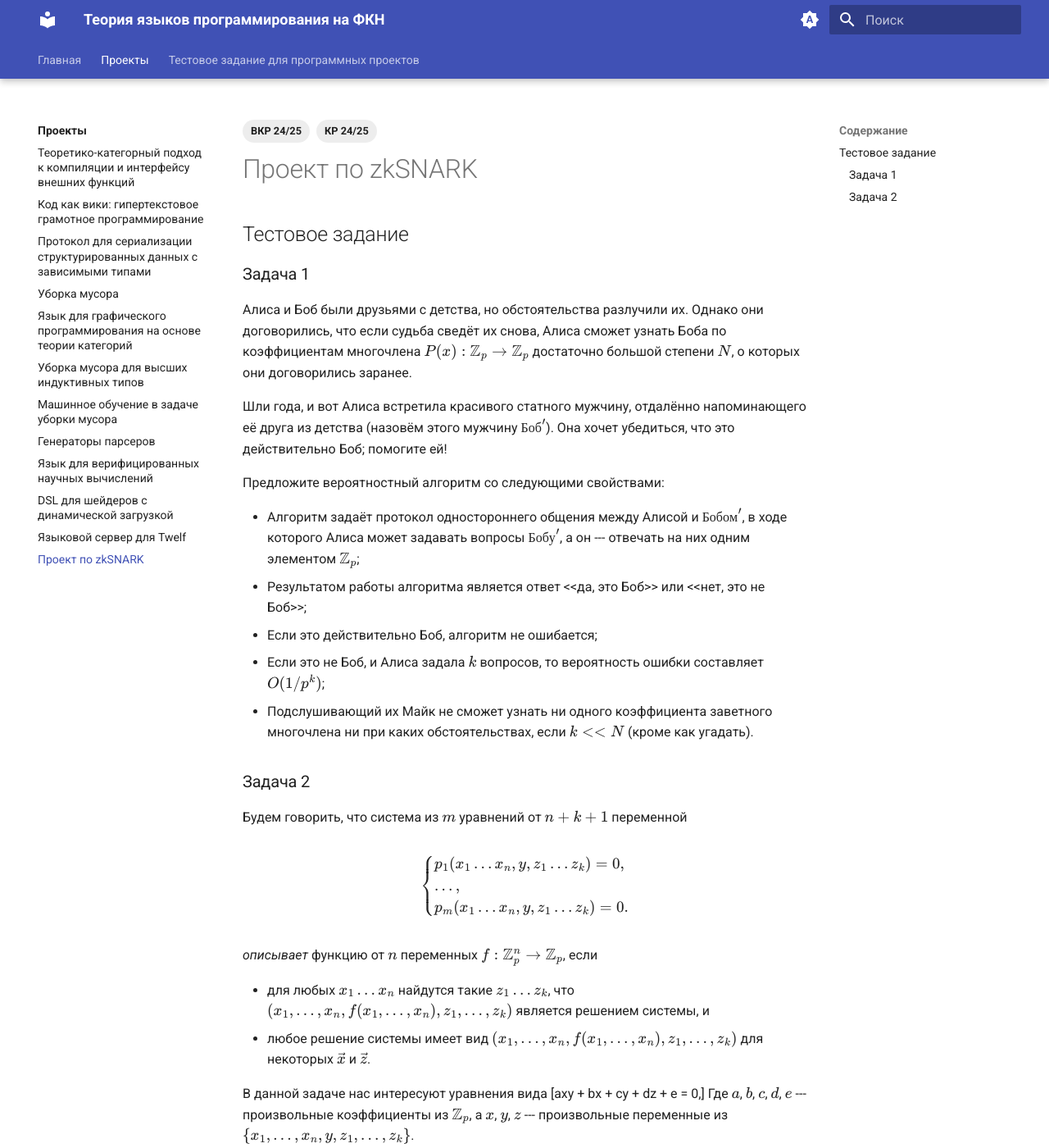
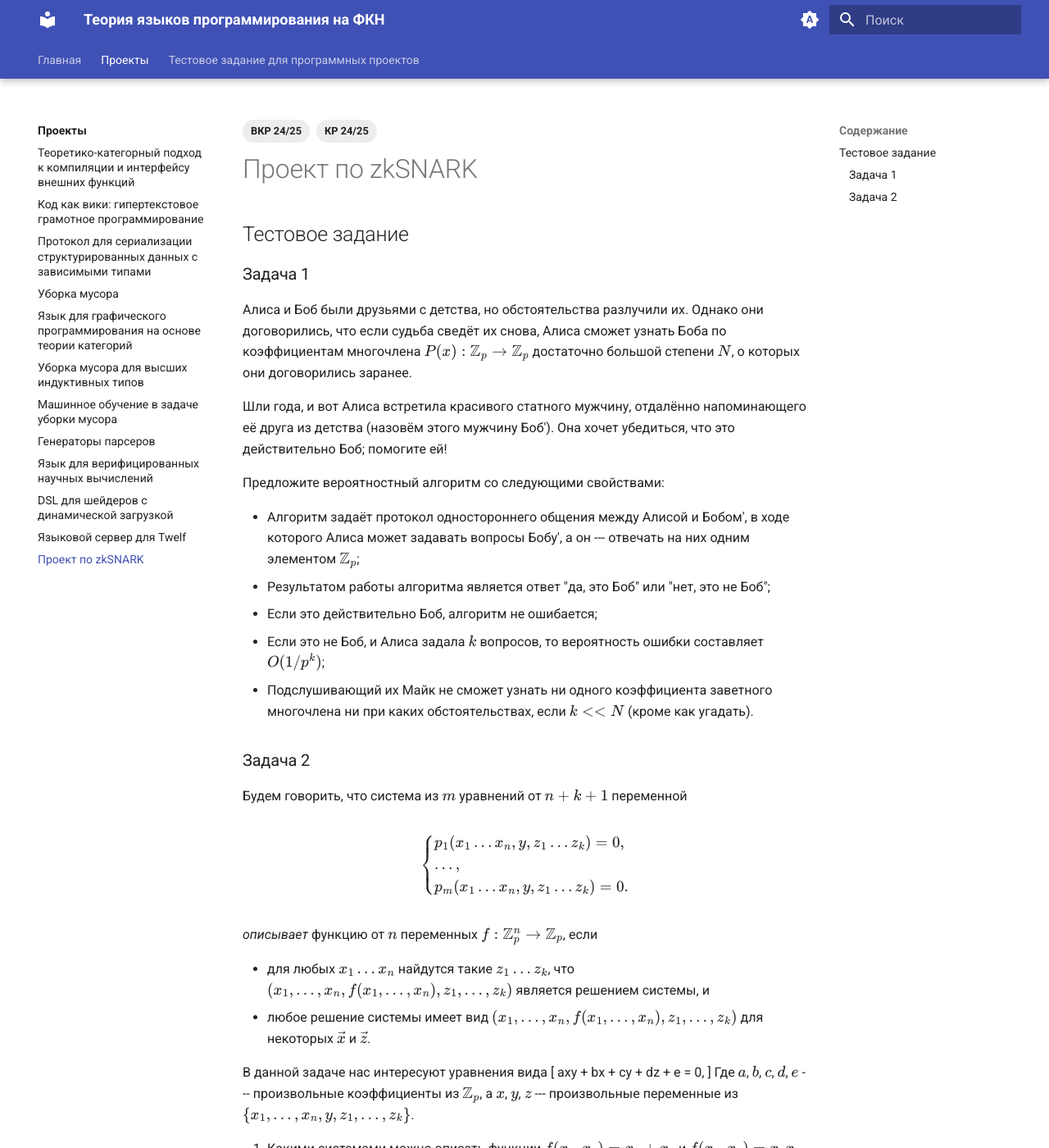
Before and after one commit to Church-of-Church-HSE/Church-of-Church-HSE.github.io, an MkDocs documentation site: the page built from docs/projects/zksnark.md, in a window 1280 px wide and 1400 px high. Shown: the whole window at 82% size. Built offline with MkDocs 1.6.1 and Material for MkDocs 9.7.7, drawn with Linux system fonts in a browser that asks for light colours; plug-ins that fetch from the network failed and are left out; some of the changed text lies outside the part shown.

Commit message:
fix markup

```diff
--- a/docs/projects/zksnark.md
+++ b/docs/projects/zksnark.md
@@ -16,16 +16,16 @@
 большой степени $N$, о которых они договорились заранее.
 
 Шли года, и вот Алиса встретила красивого статного мужчину, отдалённо
-напоминающего её друга из детства (назовём этого мужчину $\textrm{Боб}'$). Она
-хочет убедиться, что это действительно Боб; помогите ей!
+напоминающего её друга из детства (назовём этого мужчину Боб'). Она хочет
+убедиться, что это действительно Боб; помогите ей!
 
 Предложите вероятностный алгоритм со следующими свойствами:
 
-* Алгоритм задаёт протокол одностороннего общения между Алисой и
-  $\textrm{Бобом}'$, в ходе которого Алиса может задавать вопросы
-  $\textrm{Бобу}'$, а он --- отвечать на них одним элементом $\mathbb{Z}_p$;
-* Результатом работы алгоритма является ответ <<да, это Боб>> или
-  <<нет, это не Боб>>;
+* Алгоритм задаёт протокол одностороннего общения между Алисой и Бобом', в ходе
+  которого Алиса может задавать вопросы Бобу', а он --- отвечать на них одним
+  элементом $\mathbb{Z}_p$;
+* Результатом работы алгоритма является ответ "да, это Боб" или
+  "нет, это не Боб";
 * Если это действительно Боб, алгоритм не ошибается;
 * Если это не Боб, и Алиса задала $k$ вопросов, то вероятность ошибки составляет
   $O(1/p^k)$;
@@ -36,11 +36,13 @@
 
 Будем говорить, что система из $m$ уравнений от $n+k+1$ переменной
 
-\[\left\{\begin{array}{l}
+\[
+\left\{\begin{array}{l}
   p_1(x_1\ldots x_n, y, z_1\ldots z_k)=0,\\
   \ldots,\\
   p_m(x_1\ldots x_n, y, z_1\ldots z_k)=0.
-\end{array}\right.\]
+\end{array}\right.
+\]
 
 _описывает_ функцию от $n$ переменных $f : \mathbb{Z}_p^n \to \mathbb{Z}_p$,
 если
@@ -53,7 +55,9 @@
   $\vec{z}$.
 
 В данной задаче нас интересуют уравнения вида
-\[axy + bx + cy + dz + e = 0,\]
+\[
+axy + bx + cy + dz + e = 0,
+\]
 Где $a$, $b$, $c$, $d$, $e$ --- произвольные коэффициенты из $\mathbb{Z}_p$, а
 $x$, $y$, $z$ --- произвольные переменные из
 $\{x_1,\ldots,x_n,y,z_1,\ldots,z_k\}$.
```
Also changed, not shown: other parts of docs/projects/zksnark.md (+3 -3 lines).
